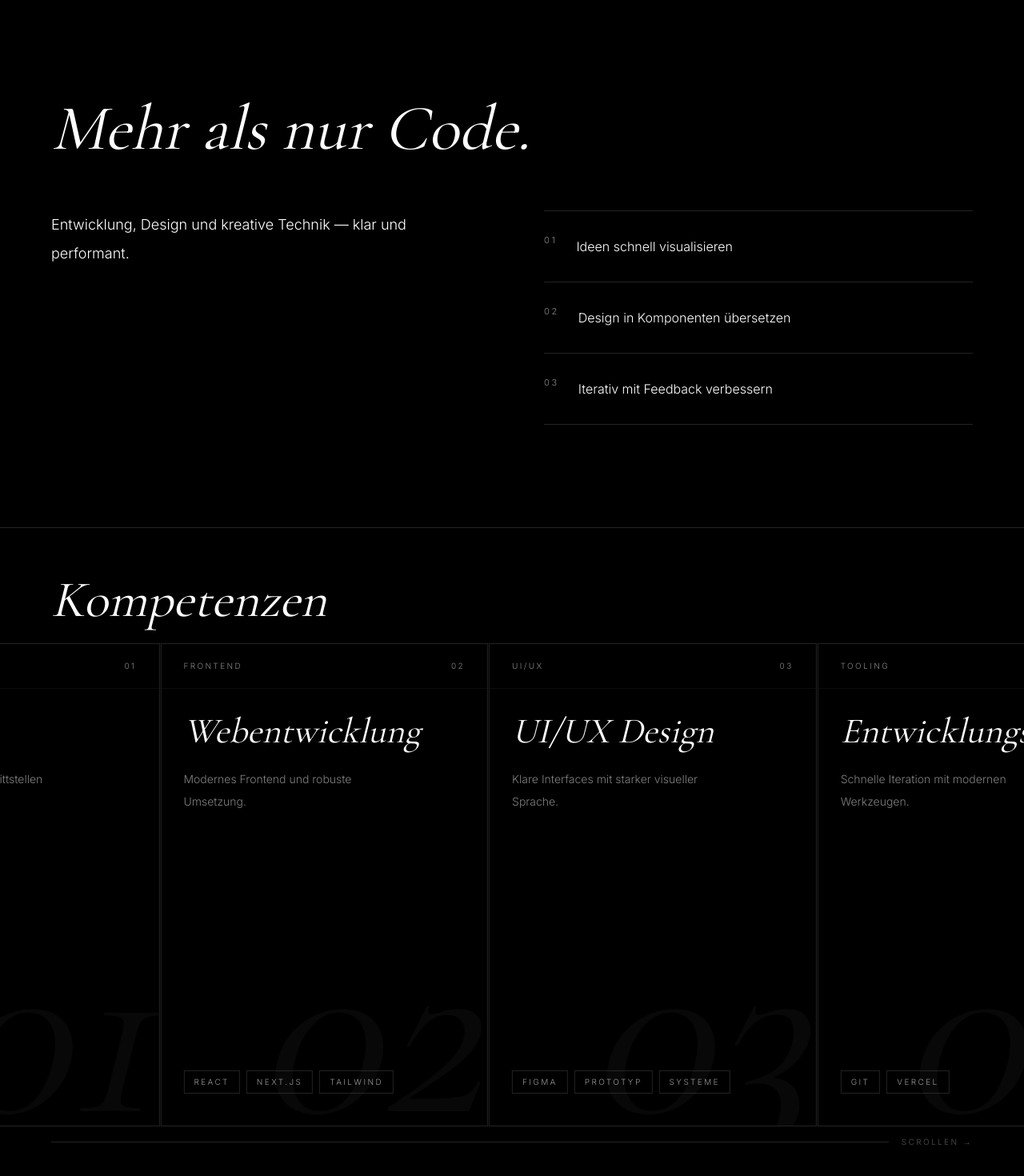
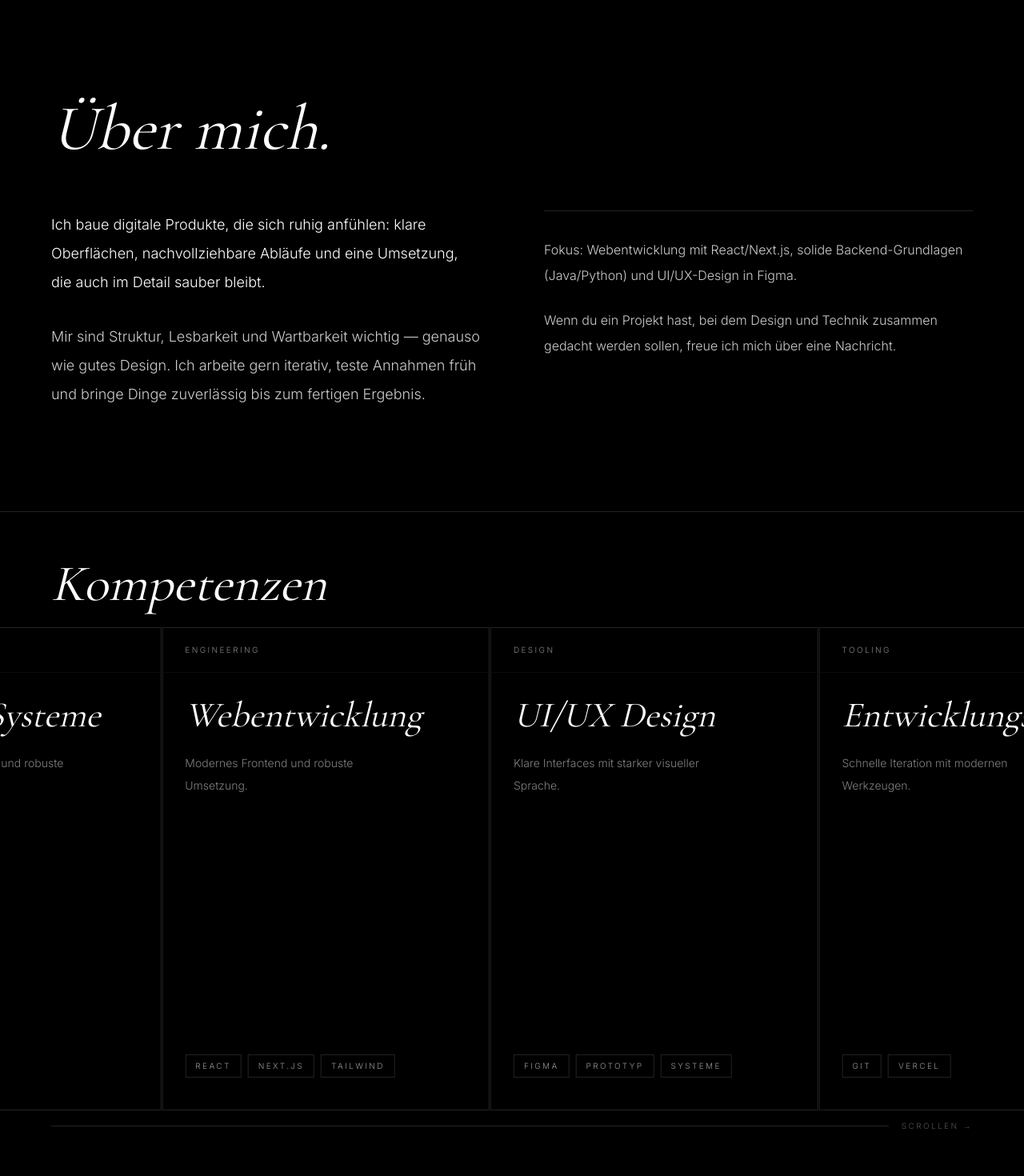
Before and after one commit to ArthihanTm/portfolio_arthihanTm, a Next.js app: page / in a window 1280 px wide. Shown: the part 880-2350 px from the top of the page at 80% size. Built offline with nearby package versions, Linux system fonts and the light colour scheme.

Commit message:
Remove next.config.ts file, update Next.js and PostCSS versions in package files, and refactor AboutSection, HeroBanner, ProjectsSection, and SkillsSection components for improved content presentation and structure.

```diff
--- /dev/null
+++ b/app/projekte/[slug]/page.tsx
@@ -0,0 +1,92 @@
+import Link from "next/link";
+import { notFound } from "next/navigation";
+import { getProjectBySlug } from "@/lib/projects";
+
+type Props = {
+  params: Promise<{ slug: string }>;
+};
+
+export default async function ProjectDetailPage({ params }: Props) {
+  const { slug } = await params;
+  const project = getProjectBySlug(slug);
+
+  if (!project) notFound();
+
+  return (
+    <main className="px-6 py-20 md:px-10 md:py-28 lg:px-16">
+      <div className="mx-auto max-w-[1040px]">
+        <div className="mb-10 flex items-center justify-between gap-6">
+          <Link
+            href="/#projekte"
+            className="font-label text-[11px] uppercase tracking-label text-muted transition-colors duration-300 hover:text-white"
+          >
+            ← Zurück
+          </Link>
+          <span className="font-label text-[10px] uppercase tracking-label text-muted/50">
+            {project.category} · {project.year}
+          </span>
+        </div>
+
+        <h1 className="font-display text-[clamp(3rem,7vw,5.5rem)] italic leading-[0.95]">
+          {project.name}
+        </h1>
+        <p className="mt-8 max-w-2xl text-base leading-8 text-white/85 md:text-lg">
+          {project.description}
+        </p>
+
+        <div className="mt-10 flex flex-wrap gap-2">
+          {project.tags.map((tag) => (
+            <span
+              key={tag}
+              className="border border-border px-3 py-1.5 font-label text-[10px] uppercase tracking-label text-white/60"
+            >
+              {tag}
+            </span>
+          ))}
+        </div>
+
+        {project.links?.live || project.links?.github ? (
+          <div className="mt-10 flex flex-wrap gap-6">
+            {project.links.live ? (
+              <a
+                href={project.links.live}
+                target="_blank"
+                rel="noopener noreferrer"
+                data-cursor="grow"
+                className="inline-flex items-center gap-3 font-label text-[11px] uppercase tracking-label text-muted transition-colors duration-300 hover:text-white"
+              >
+                Live ansehen
+                <span className="font-display italic text-lg">→</span>
+              </a>
+            ) : null}
+            {project.links.github ? (
+              <a
+                href={project.links.github}
+                target="_blank"
+                rel="noopener noreferrer"
+                data-cursor="grow"
+                className="inline-flex items-center gap-3 font-label text-[11px] uppercase tracking-label text-muted transition-colors duration-300 hover:text-white"
+              >
+                GitHub
+                <span className="font-display italic text-lg">→</span>
+              </a>
+            ) : null}
+          </div>
+        ) : null}
+
+        {project.details?.length ? (
+          <div className="mt-16 border-t border-border pt-10">
+            <h2 className="font-display text-3xl italic leading-tight">
+              Kurzüberblick
+            </h2>
+            <ul className="mt-6 space-y-3 text-base leading-8 text-white/80">
+              {project.details.map((item) => (
+                <li key={item}>- {item}</li>
+              ))}
+            </ul>
+          </div>
+        ) : null}
+      </div>
+    </main>
+  );
+}
--- a/components/AboutSection.tsx
+++ b/components/AboutSection.tsx
@@ -1,17 +1,4 @@
-"use client";
-
-import { motion } from "framer-motion";
-import { usePortfolioAnimations } from "@/lib/animations";
-
-const workflow = [
-  "Ideen schnell visualisieren",
-  "Design in Komponenten übersetzen",
-  "Iterativ mit Feedback verbessern",
-];
-
 export default function AboutSection() {
-  const { fadeUp, stagger } = usePortfolioAnimations();
-
   return (
     <section
       id="uber-mich"
@@ -19,41 +6,34 @@ export default function AboutSection() {
     >
       <div className="mx-auto max-w-[1440px]">
         <h2 className="mt-4 max-w-3xl font-display text-[clamp(3rem,8vw,5rem)] italic leading-[0.95]">
-          Mehr als nur Code.
+          Über mich.
         </h2>
 
-        <motion.div
-          className="mt-16 grid gap-16 md:grid-cols-2 md:gap-20"
-          variants={stagger}
-          initial="hidden"
-          whileInView="show"
-          viewport={{
-            once: true,
-            amount: "some",
-            margin: "0px 0px 600px 0px",
-          }}
-        >
-          <motion.div className="space-y-8 text-lg leading-9 text-white/92" variants={stagger}>
-            <motion.p variants={fadeUp}>
-              Entwicklung, Design und kreative Technik — klar und performant.
-            </motion.p>
-          </motion.div>
+        <div className="mt-16 grid gap-12 md:grid-cols-2 md:gap-20">
+          <div className="space-y-8 text-lg leading-9 text-white/92">
+            <p>
+              Ich baue digitale Produkte, die sich ruhig anfühlen: klare
+              Oberflächen, nachvollziehbare Abläufe und eine Umsetzung, die auch
+              im Detail sauber bleibt.
+            </p>
+            <p className="text-white/80">
+              Mir sind Struktur, Lesbarkeit und Wartbarkeit wichtig — genauso
+              wie gutes Design. Ich arbeite gern iterativ, teste Annahmen früh
+              und bringe Dinge zuverlässig bis zum fertigen Ergebnis.
+            </p>
+          </div>
 
-          <motion.ol className="border-t border-border" variants={stagger}>
-            {workflow.map((item, index) => (
-              <motion.li
-                key={item}
-                className="flex items-start gap-6 border-b border-border py-7"
-                variants={fadeUp}
-              >
-                <span className="font-label text-[11px] uppercase tracking-label text-muted">
-                  {String(index + 1).padStart(2, "0")}
-                </span>
-                <span className="text-base leading-8 text-white">{item}</span>
-              </motion.li>
-            ))}
-          </motion.ol>
-        </motion.div>
+          <div className="border-t border-border pt-8 text-base leading-8 text-white/80">
+            <p>
+              Fokus: Webentwicklung mit React/Next.js, solide Backend-Grundlagen
+              (Java/Python) und UI/UX-Design in Figma.
+            </p>
+            <p className="mt-6">
+              Wenn du ein Projekt hast, bei dem Design und Technik zusammen
+              gedacht werden sollen, freue ich mich über eine Nachricht.
+            </p>
+          </div>
+        </div>
       </div>
     </section>
   );
--- a/components/HeroBanner.tsx
+++ b/components/HeroBanner.tsx
@@ -41,7 +41,6 @@ function fadeUpWithDelay(base: Variants, delay: number): Variants {
 export default function HeroBanner() {
   const { fadeUp } = usePortfolioAnimations();
 
-  const variantsPortfolio = useMemo(() => fadeUpWithDelay(fadeUp, 0), [fadeUp]);
   const variantsSub = useMemo(() => fadeUpWithDelay(fadeUp, 0.1), [fadeUp]);
   const variantsLinks = useMemo(() => fadeUpWithDelay(fadeUp, 0.2), [fadeUp]);
 
@@ -50,16 +49,7 @@ export default function HeroBanner() {
       id="startseite"
       className="relative flex min-h-screen items-center justify-center px-6 py-24 md:px-10 lg:px-16"
     >
-      <div className="mx-auto grid w-full max-w-[960px] grid-cols-1 justify-items-center text-center [grid-template-areas:'portfolio'_'name'_'sub'_'links']">
-        <motion.p
-          className="mb-6 font-label text-[11px] uppercase tracking-label text-muted [grid-area:portfolio]"
-          variants={variantsPortfolio}
-          initial={false}
-          animate="show"
-        >
-          Portfolio
-        </motion.p>
-
+      <div className="mx-auto grid w-full max-w-[960px] grid-cols-1 justify-items-center text-center [grid-template-areas:'name'_'sub'_'links']">
         <h1 className="w-full max-w-[960px] select-none font-display text-[clamp(4.5rem,12vw,10rem)] italic leading-[0.88] text-white [grid-area:name]">
           Arthihan
         </h1>
--- a/components/ProjectsSection.tsx
+++ b/components/ProjectsSection.tsx
@@ -1,33 +1,8 @@
 "use client";
 
 import { motion, type Variants } from "framer-motion";
-
-const projects = [
-  {
-    index: "01",
-    year: "2024",
-    category: "WEB APP",
-    name: "PersonalPlaner",
-    description: "Persönlicher Planer mit Kalender, Aufgaben und Notizen.",
-    tags: ["Next.js", "Tailwind", "Supabase"],
-  },
-  {
-    index: "02",
-    year: "2024",
-    category: "WEB APP",
-    name: "VeritasNews",
-    description: "Nachrichtenplattform mit kuratiertem Content-Feed.",
-    tags: ["React", "TypeScript", "API"],
-  },
-  {
-    index: "03",
-    year: "2023",
-    category: "BRANDING",
-    name: "LuckiiPage",
-    description: "Markenpräsenz und Landingpage für ein kreatives Label.",
-    tags: ["Next.js", "Figma", "Framer"],
-  },
-];
+import Link from "next/link";
+import { projects } from "@/lib/projects";
 
 const container: Variants = {
   hidden: {},
@@ -59,14 +34,6 @@ export default function ProjectsSection() {
             Projektübersicht
           </h2>
         </div>
-        <a
-          href="#kontakt"
-          data-button="true"
-          className="hidden sm:inline-flex flex-none items-center gap-3 font-label text-[11px] uppercase tracking-label text-muted transition-colors duration-300 hover:text-white"
-        >
-          Projekt anfragen
-          <span className="font-display italic text-lg">→</span>
-        </a>
       </div>
 
       {/* List */}
@@ -78,16 +45,20 @@ export default function ProjectsSection() {
         className="border-t border-border"
       >
         {projects.map((project) => (
-          <motion.a
+          <motion.div
             key={project.name}
-            href="#kontakt"
             variants={row}
             data-cursor="grow"
             className="group relative flex items-center gap-6 border-b border-border py-8 transition-colors duration-300 hover:bg-white/[0.025] md:gap-10 md:py-10 lg:py-12"
           >
+            <Link
+              href={`/projekte/${project.slug}`}
+              className="absolute inset-0"
+              aria-label={`${project.name} öffnen`}
+            />
             {/* Index */}
             <span className="hidden w-10 flex-none font-label text-[10px] tracking-label text-muted/40 md:block">
-              {project.index}
+              {project.category}
             </span>
 
             {/* Name + description */}
@@ -123,7 +94,7 @@ export default function ProjectsSection() {
             <span className="flex-none -translate-x-2 font-display text-2xl italic text-white opacity-0 transition-all duration-300 group-hover:translate-x-0 group-hover:opacity-100">
               →
             </span>
-          </motion.a>
+          </motion.div>
         ))}
       </motion.div>
     </section>
--- a/components/SkillsSection.tsx
+++ b/components/SkillsSection.tsx
@@ -5,28 +5,24 @@ import { motion, useScroll, useTransform } from "framer-motion";
 
 const skillBlocks = [
   {
-    index: "01",
-    category: "BACKEND",
-    title: "Backend",
-    description: "Saubere Logik, stabile Schnittstellen und Datenflüsse.",
+    category: "ENGINEERING",
+    title: "Backend-Systeme",
+    description: "Saubere Logik, stabile APIs und robuste Datenflüsse.",
     tags: ["Java", "Python"],
   },
   {
-    index: "02",
-    category: "FRONTEND",
+    category: "ENGINEERING",
     title: "Webentwicklung",
     description: "Modernes Frontend und robuste Umsetzung.",
     tags: ["React", "Next.js", "Tailwind"],
   },
   {
-    index: "03",
-    category: "UI/UX",
+    category: "DESIGN",
     title: "UI/UX Design",
     description: "Klare Interfaces mit starker visueller Sprache.",
     tags: ["Figma", "Prototyp", "Systeme"],
   },
   {
-    index: "04",
     category: "TOOLING",
     title: "Entwicklungs-Tools",
     description: "Schnelle Iteration mit modernen Werkzeugen.",
@@ -104,23 +100,10 @@ export default function SkillsSection() {
                 className="group relative flex-none border border-border bg-black flex flex-col overflow-hidden"
                 style={{ width: "clamp(260px, 32vw, 480px)" }}
               >
-                {/* Faint background index */}
-                <div
-                  className="absolute bottom-0 right-2 leading-none select-none pointer-events-none"
-                  aria-hidden
-                >
-                  <span className="font-display italic leading-[0.75] text-[20rem] text-white/[0.03]">
-                    {block.index}
-                  </span>
-                </div>
-
                 {/* Top bar */}
                 <div className="flex items-start justify-between border-b border-border/40 px-7 py-5">
                   <span className="font-label text-[10px] uppercase tracking-label text-muted">
                     {block.category}
-                  </span>
-                  <span className="font-label text-[10px] tracking-label text-muted">
-                    {block.index}
                   </span>
                 </div>
 
--- /dev/null
+++ b/lib/projects.ts
@@ -0,0 +1,59 @@
+export type Project = {
+  slug: string;
+  year: string;
+  category: string;
+  name: string;
+  description: string;
+  tags: string[];
+  links?: {
+    github?: string;
+    live?: string;
+  };
+  details?: string[];
+};
+
+export const projects: Project[] = [
+  {
+    slug: "personalplaner",
+    year: "2024",
+    category: "WEB APP",
+    name: "PersonalPlaner",
+    description: "Persönlicher Planer mit Kalender, Aufgaben und Notizen.",
+    tags: ["Next.js", "Tailwind", "Supabase"],
+    links: {
+      live: "https://dist-one-lime-39.vercel.app/",
+    },
+    details: [
+      "Kalender- und Aufgaben-Flow mit klarer Struktur.",
+      "Fokus auf schnelle Bedienung und saubere UI.",
+    ],
+  },
+  {
+    slug: "veritasnews",
+    year: "2024",
+    category: "WEB APP",
+    name: "VeritasNews",
+    description: "Nachrichtenplattform mit kuratiertem Content-Feed.",
+    tags: ["React", "TypeScript", "API"],
+    details: [
+      "Content-Feed mit Fokus auf Lesbarkeit.",
+      "Saubere Datenanbindung über API-Schicht.",
+    ],
+  },
+  {
+    slug: "luckiipage",
+    year: "2023",
+    category: "BRANDING",
+    name: "LuckiiPage",
+    description: "Markenpräsenz und Landingpage für ein kreatives Label.",
+    tags: ["Next.js", "Figma", "Framer"],
+    details: [
+      "Landingpage mit starker visueller Sprache.",
+      "Komponentenbasiertes Layout für schnelle Iteration.",
+    ],
+  },
+];
+
+export function getProjectBySlug(slug: string) {
+  return projects.find((p) => p.slug === slug);
+}
--- a/next.config.ts
+++ b/next.config.mjs
@@ -1,11 +1,10 @@
-import type { NextConfig } from "next";
 import path from "path";
 import { fileURLToPath } from "url";
 
 const __dirname = path.dirname(fileURLToPath(import.meta.url));
 
 /** Monorepo/Parent-`package-lock.json`: sonst kann Next den falschen Root wählen und Build/Styles abbrechen. */
-const nextConfig: NextConfig = {
+const nextConfig = {
   outputFileTracingRoot: __dirname,
 };
 
--- a/package.json
+++ b/package.json
@@ -8,9 +8,9 @@
     "start": "next start"
   },
   "dependencies": {
+    "framer-motion": "^12.6.2",
     "lucide-react": "^0.468.0",
-    "framer-motion": "^12.6.2",
-    "next": "^15.2.2",
+    "next": "^16.2.5",
     "react": "^19.0.0",
     "react-dom": "^19.0.0"
   },
@@ -19,7 +19,7 @@
     "@types/react": "^19.0.10",
     "@types/react-dom": "^19.0.4",
     "autoprefixer": "^10.4.20",
-    "postcss": "^8.5.3",
+    "postcss": "^8.5.10",
     "tailwindcss": "^3.4.17",
     "typescript": "^5.8.2"
   }
```
Also changed, not shown: tsconfig.json (+19 -5 lines), 1 other file (tests, documents, lock files or other folders).
